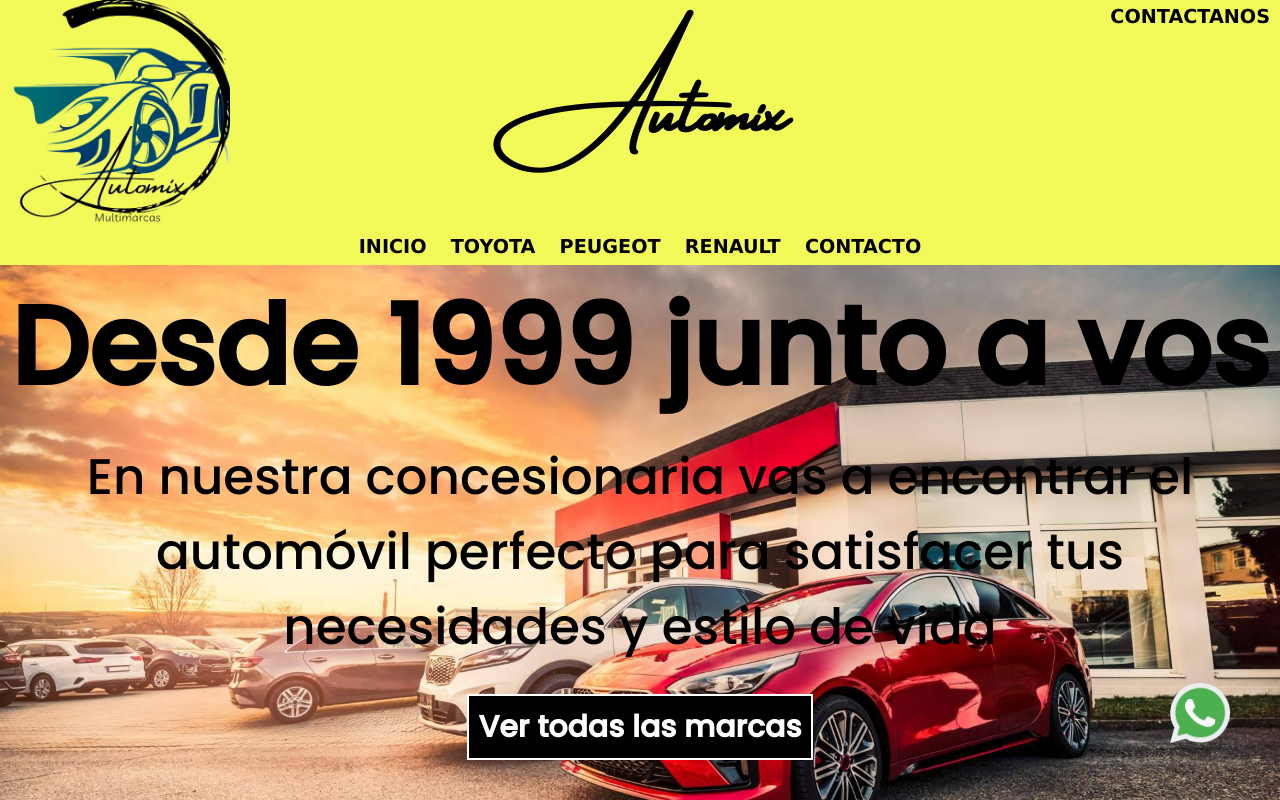
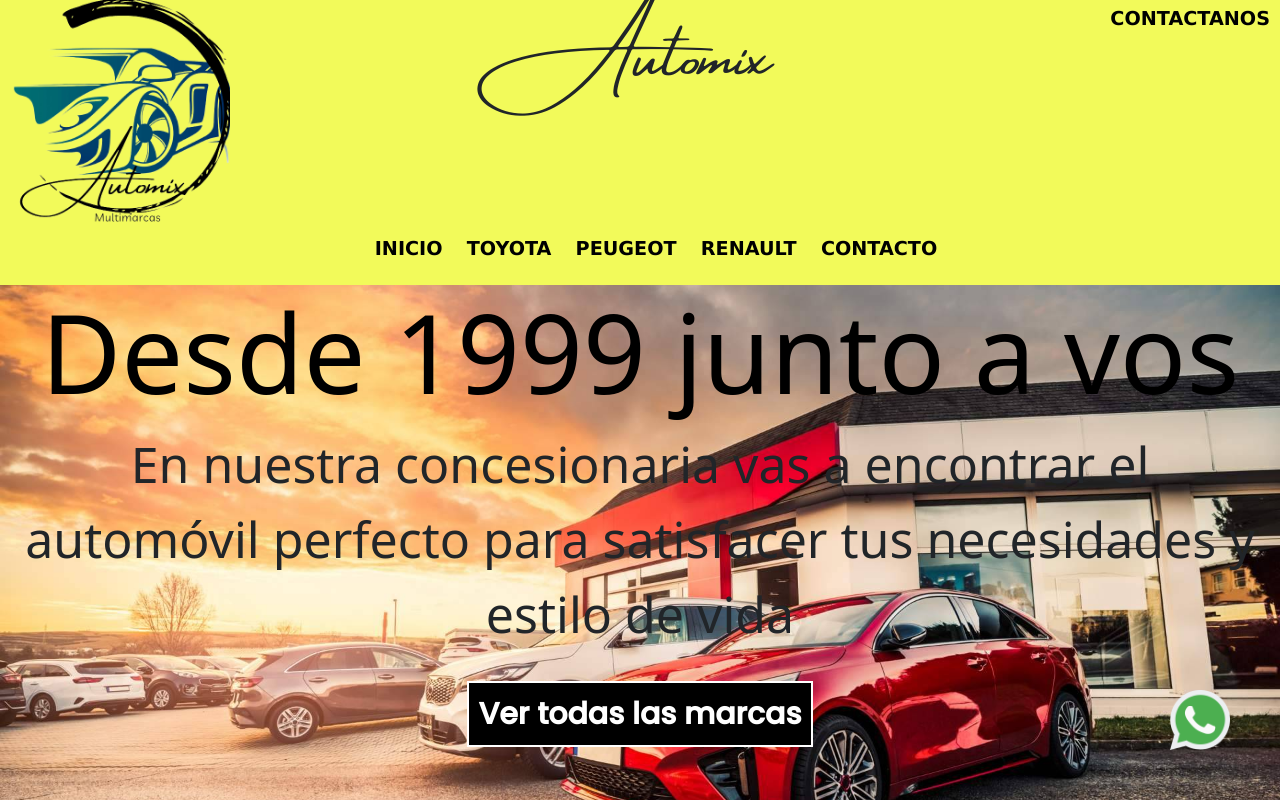
Before and after one commit to dibe8/PF-Dibenedetto, a plain HTML site: page index.html in a window 1280 px wide. Shown: the top 800 px of the page. Drawn offline with nearby package versions, Linux system fonts and the light colour scheme.

Commit message:
agregamos bootstrap

```diff
--- a/index.html
+++ b/index.html
@@ -4,6 +4,8 @@
     <meta charset="UTF-8">
     <meta name="viewport" content="width=device-width, initial-scale=1.0">
     <link rel="stylesheet" href="./css/style.css">
+    <!--BOOTSTRAP-->
+    <link href="https://cdn.jsdelivr.net/npm/bootstrap@5.3.2/dist/css/bootstrap.min.css" rel="stylesheet" integrity="sha384-T3c6CoIi6uLrA9TneNEoa7RxnatzjcDSCmG1MXxSR1GAsXEV/Dwwykc2MPK8M2HN" crossorigin="anonymous">
     <title>Document</title>
 </head>
 <body>
@@ -89,5 +91,6 @@
         </div>
 
     </footer>
+    <script src="https://cdn.jsdelivr.net/npm/bootstrap@5.3.2/dist/js/bootstrap.bundle.min.js" integrity="sha384-C6RzsynM9kWDrMNeT87bh95OGNyZPhcTNXj1NW7RuBCsyN/o0jlpcV8Qyq46cDfL" crossorigin="anonymous"></script>
 </body>
 </html>
```
